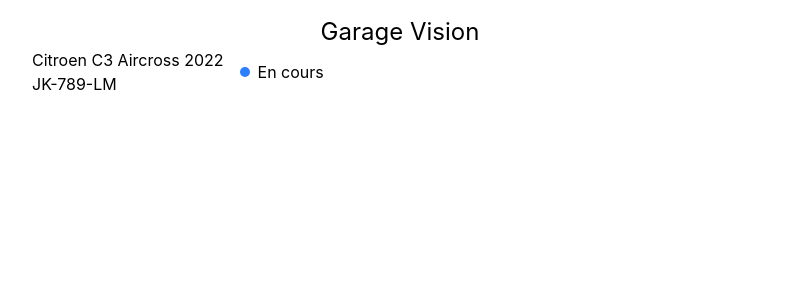
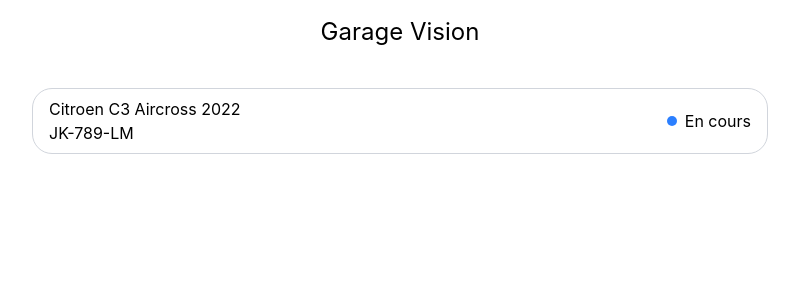
Before and after one commit to stephane71/garage-vision, a React (Vite) app: page / in a window 1280 px wide. Shown: the top 300 px of the page, without its empty margins (240-1039 px from the left). Built offline with nearby package versions, Linux system fonts and the light colour scheme.

Commit message:
Atelier A: add Card component + wrap Vehicle with Card

```diff
--- a/src/App.tsx
+++ b/src/App.tsx
@@ -2,6 +2,7 @@
 import { QueryClientProvider, QueryClient } from "@tanstack/react-query";
 import { Vehicle } from "./components/Vehicle";
 import { MOCK_VEHICLES } from "./mock/data.ts";
+import { Card } from "./ui/Card";
 
 const queryClient = new QueryClient();
 
@@ -11,8 +12,10 @@
   return (
     <QueryClientProvider client={queryClient}>
       <div className="mx-auto max-w-3xl p-4">
-        <h1 className="text-center text-2xl">{APP_NAME}</h1>
-        <Vehicle vehicle={MOCK_VEHICLES[2]} />
+        <h1 className="mb-10 text-center text-2xl">{APP_NAME}</h1>
+        <Card>
+          <Vehicle vehicle={MOCK_VEHICLES[2]} />
+        </Card>
       </div>
 
       <ReactQueryDevtools initialIsOpen={false} />
--- a/src/components/Vehicle/index.tsx
+++ b/src/components/Vehicle/index.tsx
@@ -7,7 +7,7 @@
 
 export const Vehicle = ({ vehicle }: VehicleProps) => {
   return (
-    <div className="flex gap-4">
+    <div className="flex w-full justify-between gap-4">
       <div>
         <div>
           {vehicle.make} {vehicle.model} {vehicle.year}
--- /dev/null
+++ b/src/ui/Card/index.tsx
@@ -0,0 +1,14 @@
+import type { ReactNode } from "react";
+
+export type CardProps = {
+  children: ReactNode;
+  borderRadius?: number;
+};
+
+export const Card = ({ children, borderRadius = 20 }: CardProps) => {
+  return (
+    <div className="border border-gray-300 px-4 py-2" style={{ borderRadius }}>
+      {children}
+    </div>
+  );
+};
```
